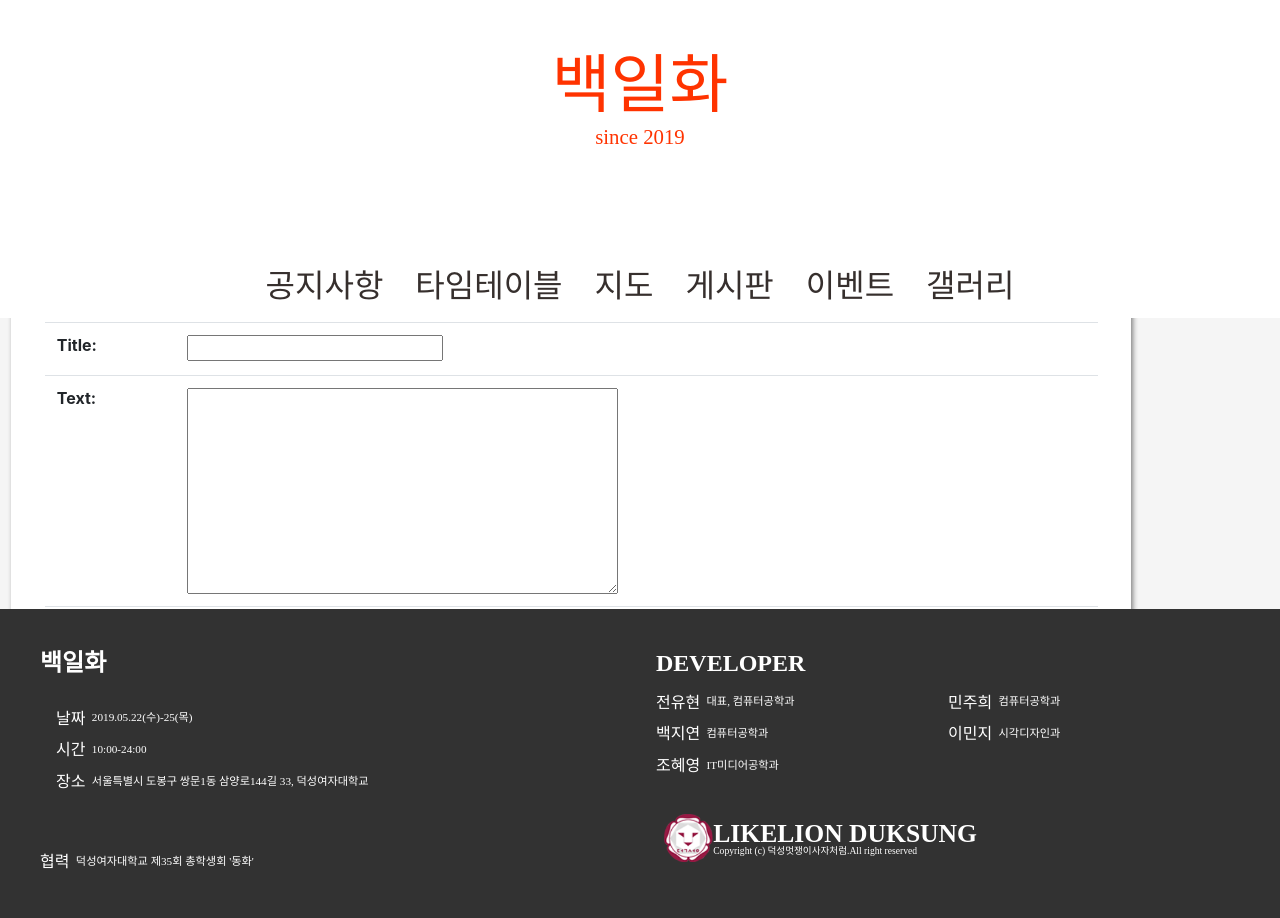
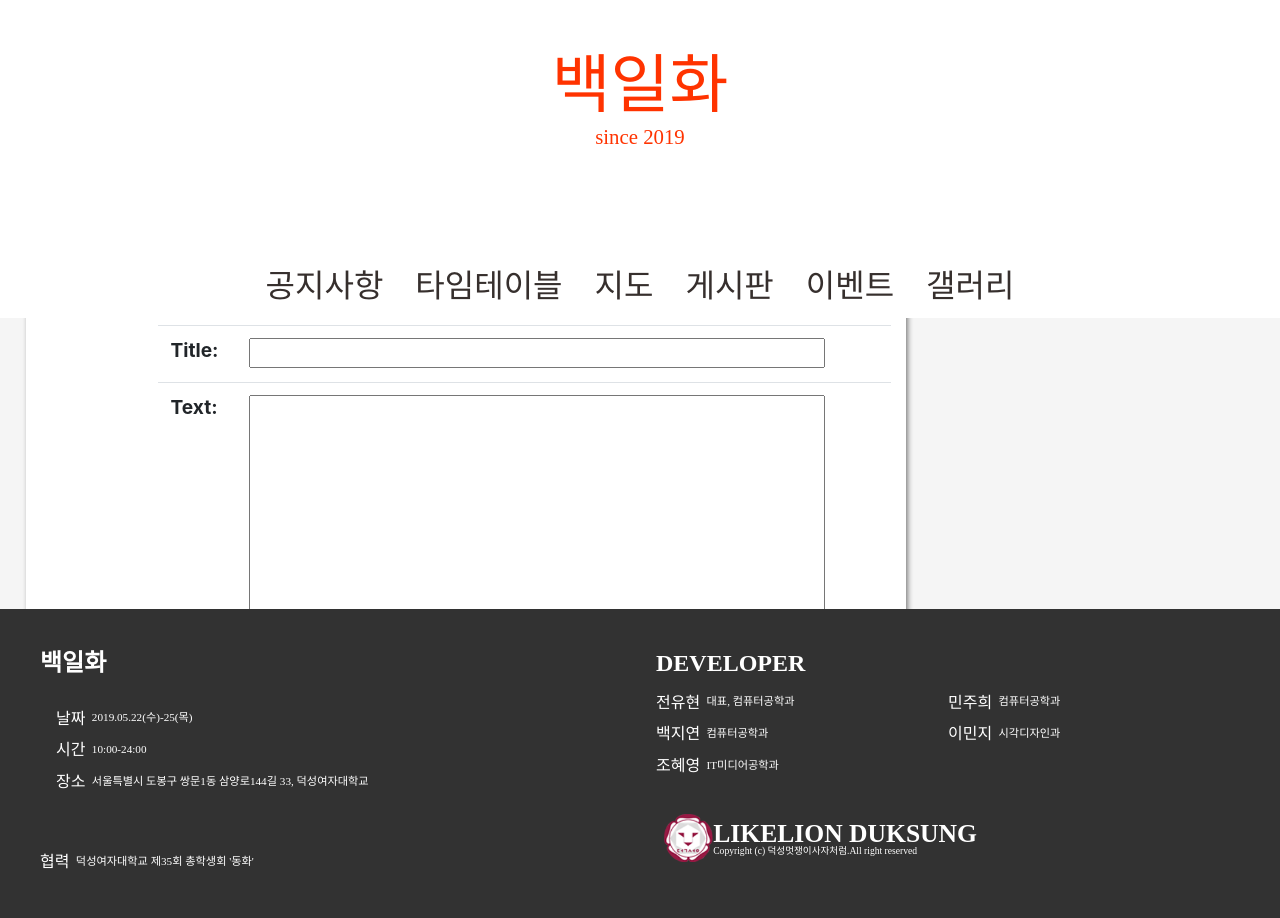
Before and after one commit to MJBJ/2019DS_Festival, a Django app: page /board/post/ in a window 1280 px wide. Run offline with Django 3.2, Linux system fonts and the light colour scheme; some libraries are stand-ins or nearby versions; some web fonts are replaced.

Commit message:
글쓰기 페이지 레이아웃

```diff
--- a/board/templates/post.html
+++ b/board/templates/post.html
@@ -2,29 +2,35 @@
 {% block content %}
 
 <style>
-    body{background-color: #f5f5f5;}
-
+    body{background-color: #f5f5f5;
+    }
+    textarea{width:30em;}
     div.container {
-        width:70em;
+        min-width:55em;
         background-color: #ffffff;
-        margin:1%;
+        margin-left:3%;
         box-shadow: 2px 2px 5px grey;
-        padding:3%;
+        padding-left:15%;
+        padding-top:5%;
+        padding-bottom:5%;
     }
-
+    input{
+        width:30em;
+    }
     input[type=submit] {
         width:8em;
         height:3em;
+        margin-left:35%;
         background-image:url("../../static/img/post.png");
-        background-size:8em 3em;
+        background-size:100%;
         background-repeat: no-repeat;
     }
 </style>
 
 <div class="container">
-    <form method="post"  enctype="multipart/form-data">
+    <form method="post" enctype="multipart/form-data">
     {% csrf_token %}
-    <table id="ptable" class="table stripe">
+    <table id="ptable" class="table stripe" style="font-size:1.2em;">
         {{form.as_table}}
     </table>
     <Br>
```
